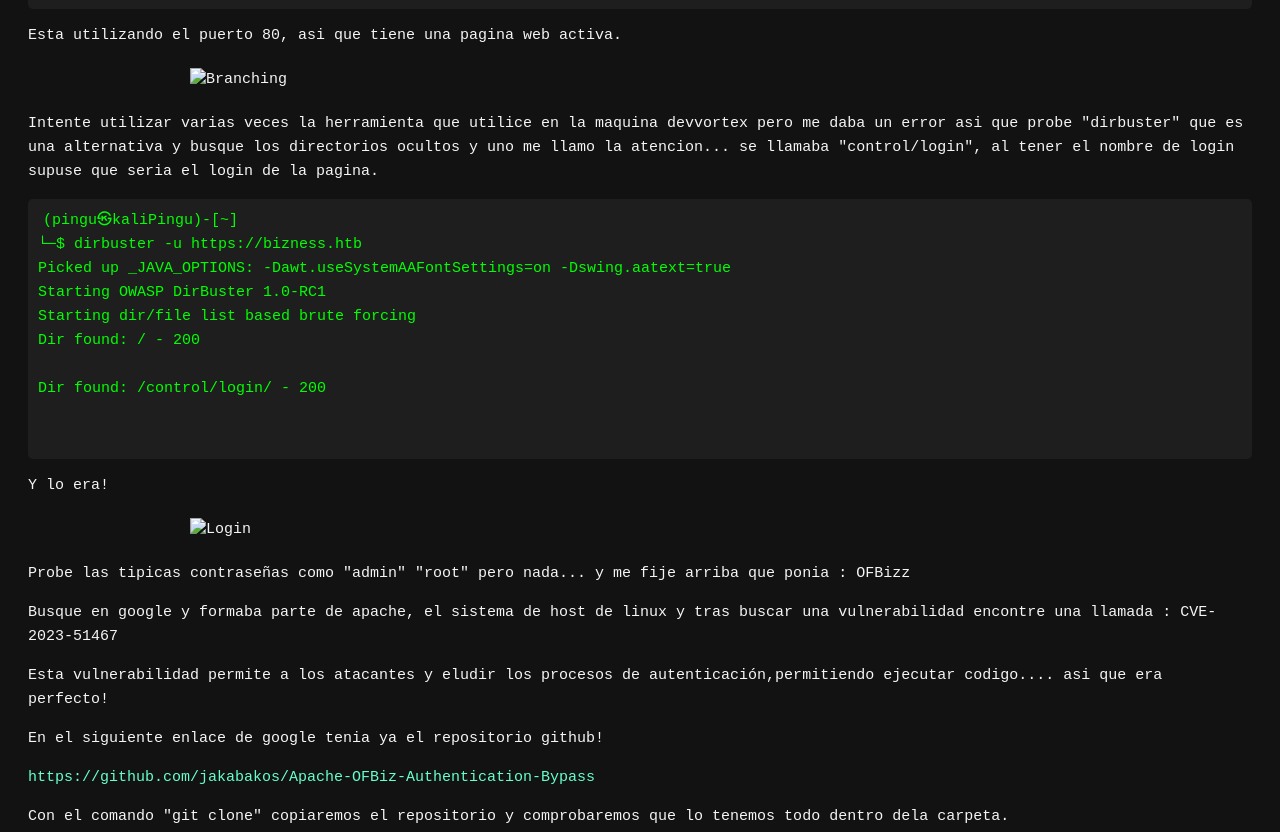
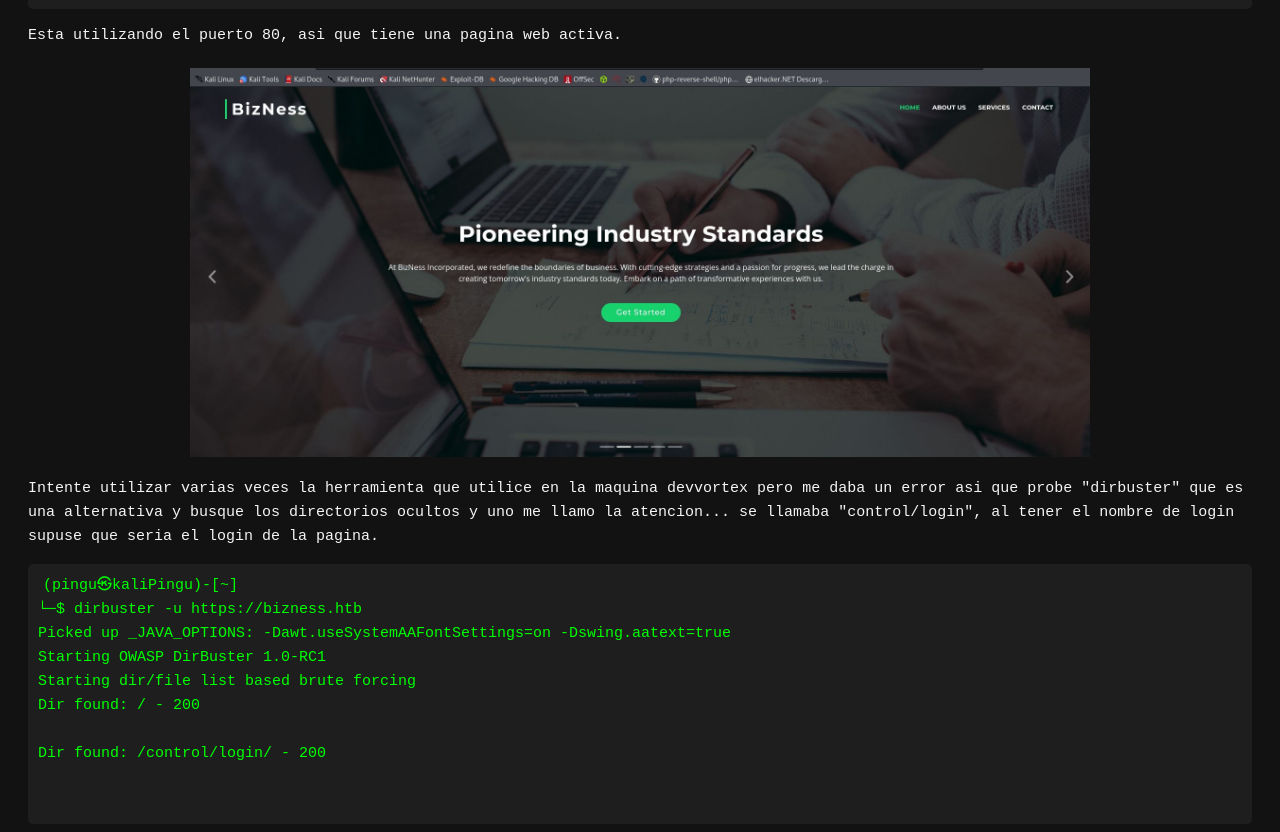
Before and after one commit to pingu489/blog-hacking-pingu, a website: page public/posts/writeups/bizness.html in a window 1280 px wide. Shown: the part 661-1493 px from the top of the page. Drawn offline with nearby package versions, Linux system fonts and the light colour scheme; the site is published under a folder, as on GitHub Pages, so addresses that start at the root find nothing.

Commit message:
ahora sii

```diff
--- a/public/posts/writeups/bizness.html
+++ b/public/posts/writeups/bizness.html
@@ -93,7 +93,7 @@
 
 
 </code></pre><p>Esta utilizando el puerto 80, asi que tiene una pagina web activa.</p>
-<p><img src="/bizness/biznessweb.jpg" alt="Branching"></p>
+<p><img src="../../bizness/biznessweb.jpg" alt="Branching"></p>
 <p>Intente utilizar varias veces la herramienta que utilice en la maquina devvortex pero me daba un error asi que probe "dirbuster" que es una alternativa y busque los directorios ocultos y uno me llamo la atencion... se llamaba "control/login", al tener el nombre de login supuse que seria el login de la pagina.</p>
 <pre data-role="codeBlock" data-info="" class="language-text"><code>(pingu㉿kaliPingu)-[~]
 └─$ dirbuster -u https://bizness.htb
@@ -106,7 +106,7 @@
 
 
 </code></pre><p>Y lo era!</p>
-<p><img src="/bizness/loginweb.jpg" alt="Login"></p>
+<p><img src="../../bizness/loginweb.jpg" alt="Login"></p>
 <p>Probe las tipicas contraseñas como "admin" "root" pero nada... y me fije arriba que ponia : OFBizz</p>
 <p>Busque en google y formaba parte de apache, el sistema de host de linux y tras buscar una vulnerabilidad encontre una llamada : CVE-2023-51467</p>
 <p>Esta vulnerabilidad permite a los atacantes y eludir los procesos de autenticación,permitiendo ejecutar codigo.... asi que era perfecto!</p>
```
Also changed, not shown: public/posts/writeups/devvortex.html (+3 -3 lines).
